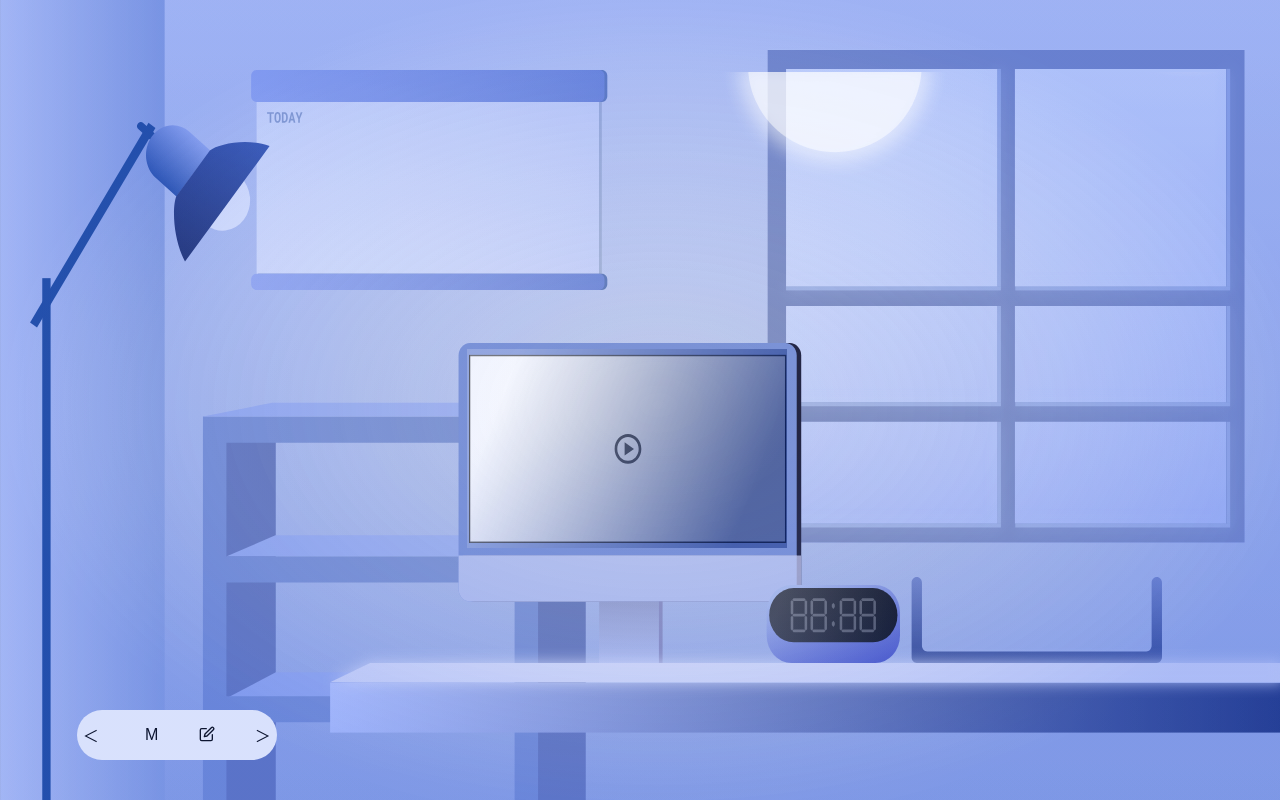
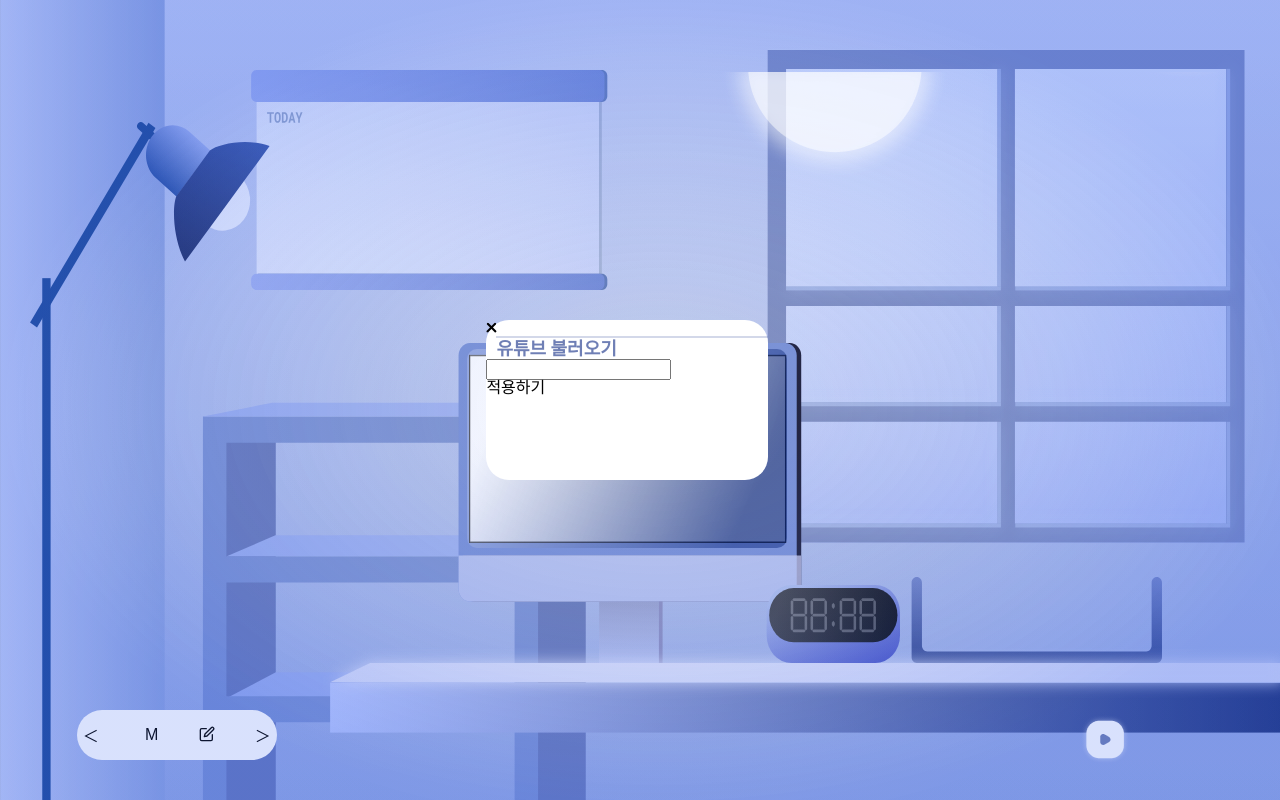
Before and after one commit to mynameSumin/dang-il-frontend, a React (Create React App) app: page /user/1 in a window 1280 px wide. Built offline with nearby package versions, Linux system fonts and the light colour scheme.

Commit message:
[feat] 패널 디자인 수정

```diff
--- a/src/pages/UserPage.js
+++ b/src/pages/UserPage.js
@@ -7,6 +7,8 @@ import "../styles/userPage.css";
 import windowFrame from "../assets/windowFrame.png";
 import sun from "../assets/sun.png";
 import moon from "../assets/moon.png";
+import changeMusic from "../assets/chageMusic.png";
+import closeBtn from "../assets/close.png";
 import Panel from "../components/Panel"; // 새로운 컴포넌트 import
 
 const UserPage = () => {
@@ -21,6 +23,7 @@ const UserPage = () => {
   const [animation, setAnimation] = useState(false);
   const [editBook, setEditBook] = useState(false); // 책 편집 화면 표시 여부
   const [tagbutton, settagbutton] = useState(false); //태그버튼 눌렀을때 색변환
+  const [key, setKey] = useState("bHvT0SNITuU");
 
   // 이전 사용자로 이동하는 함수
   const handlePrevUser = () => {
@@ -36,11 +39,6 @@ const UserPage = () => {
     if (nextId <= maxUserId) {
       navigate(`/user/${nextId}`);
     }
-  };
-
-  // 메인 페이지로 이동하는 함수
-  const handleGoHome = () => {
-    navigate(-1);
   };
 
   const LeftSettingtoggle = (e) => {
@@ -68,10 +66,12 @@ const UserPage = () => {
   return (
     <div className="background">
       <div className="add-color"></div>
+
+      {/* 유튜브 관련 파트 */}
       <div className="player-box">
         <YouTube
           iframeClassName="player"
-          videoId="FSugYv8kmeo"
+          videoId={key}
           opts={{
             width: "25%",
             height: "24.9%",
@@ -81,7 +81,7 @@ const UserPage = () => {
               loop: 1, // 반복재생
               modestbranding: 1, // YouTube 로고 숨김
               mute: 1, // 음소거 (브라우저 자동재생 정책으로 인해 필요)
-              playlist: "hJzDWzEvX5E", // 반복 재생을 위해 playlist에 videoId 추가
+              playlist: "bHvT0SNITuU", // 반복 재생을 위해 playlist에 videoId 추가
             },
           }}
           //이벤트 리스너
@@ -90,7 +90,12 @@ const UserPage = () => {
           }}
         />
       </div>
-
+      <div className="change-music-window">
+        <img src={closeBtn} />
+        <div className="title">유튜브 불러오기</div>
+        <input></input>
+        <div>적용하기</div>
+      </div>
       <div className="settings">
         {/* 이전 사용자로 이동하는 버튼, 첫 번째 사용자일 경우 비활성화 */}
         <button
@@ -107,7 +112,7 @@ const UserPage = () => {
           <span
             className="icon"
             onClick={() => {
-              navigate(-1);
+              navigate("/mainpage");
             }}
           >
             M
@@ -131,7 +136,8 @@ const UserPage = () => {
           <span className="icon">＞</span>
         </button>
       </div>
-
+      {/* 단축 버튼들 */}
+      <img src={changeMusic} className="change-music" />
       <div class="image-container">
         <img src={sun} id="sun" />
         <img src={moon} id="moon" />
--- a/src/styles/Panel.css
+++ b/src/styles/Panel.css
@@ -3,12 +3,14 @@
   flex-direction: row;
 }
 
-.night, .night p, .night div {
-    color: #0A266E;
+.night,
+.night p,
+.night div {
+  color: #0a266e;
 }
 
 .night .design-tag.active {
-    background: #0A266E;
+  background: #0a266e;
   color: white; /* 텍스트 색상을 흰색으로 변경 (선택 사항) */
 }
 
@@ -23,7 +25,7 @@
   display: flex;
   justify-content: center;
   align-items: center;
-    cursor : pointer;
+  cursor: pointer;
   transition: transform 0.3s ease;
   transform: translateX(-700%);
 }
@@ -32,19 +34,18 @@
   transform: translateX(0);
 }
 
-
 .list-panel {
   position: fixed;
   left: 1%;
   top: 2%;
-    width: 16.7%; /* 전체 화면의 1/5 크기 */
-    height: 91%;
+  width: 17%; /* 전체 화면의 1/5 크기 */
+  min-height: 91%;
   background-color: #f8f9fa;
   box-shadow: -2px 0 8px rgba(0, 0, 0, 0.1);
   border-radius: 24px;
-    background: rgba(255, 255, 255, 0.70);
+  background: rgba(255, 255, 255, 0.7);
   backdrop-filter: blur(15px);
-    padding:20px;
+  padding: 20px;
   transition: transform 0.3s ease;
   transform: translateX(-200%); /* 초기에는 보이지 않음 */
 }
@@ -61,7 +62,7 @@
 }
 
 .deskDesign {
-    color: #6F7FB5;
+  color: #6f7fb5;
   font-family: Roboto;
   font-size: 20px;
   font-style: normal;
@@ -77,8 +78,8 @@
 .rowline1 {
   border-bottom: 2px solid #ccc; /* 회색 구분선 */
   margin-top: 10px;
-    width:100%;
-    display:flex;
+  width: 100%;
+  display: flex;
   justify-content: center;
 }
 
@@ -100,15 +101,15 @@
 }
 
 .design-tag.active {
-    background-color: #6F7FB5;
+  background-color: #6f7fb5;
 }
 
-  .design-tag p.active{
+.design-tag p.active {
   color: white;
 }
 
-  .design-tag p{
-    color: #6F7FB5;
+.design-tag p {
+  color: #6f7fb5;
   font-size: 15px;
   font-weight: 500;
 }
@@ -116,7 +117,7 @@
 .all-items {
   margin-top: 10px;
   margin-bottom: 10px;
-    color: #6F7FB5;
+  color: #6f7fb5;
   font-family: Roboto;
   font-size: 15px;
   font-style: normal;
@@ -128,11 +129,12 @@
   display: flex;
   flex-direction: row;
   justify-content: space-between;
-
+  min-height: fit-content;
+  padding: 0 10px;
 }
 
 .panel-text {
-    color: #6F7FB5;
+  color: #6f7fb5;
   font-family: Roboto;
   font-size: 13px;
   font-style: normal;
@@ -142,12 +144,12 @@
 }
 
 .panel-box {
-    width: 134px;
-    height: 110px;
-    background: #FFF;
+  width: 100px;
+  min-height: 95px;
+  background: #fff;
   margin-bottom: 8px;
   display: flex;
   justify-content: center;
   align-items: center;
-    box-shadow: 0px 2px 6.2px 0px rgba(140, 157, 213, 0.10);
+  box-shadow: 0px 2px 6.2px 0px rgba(140, 157, 213, 0.1);
 }
--- a/src/styles/userPage.css
+++ b/src/styles/userPage.css
@@ -64,7 +64,7 @@
 }
 .add-color {
   position: fixed;
-  border-radius: px;
+  border-radius: 10px;
   width: 25%;
   height: 24.9%;
   left: 36.5%;
@@ -268,3 +268,32 @@
   animation: lightDay 4s ease 1 !important;
   background-size: cover;
 }
+
+/* 유튜브 관련 */
+.change-music {
+  position: fixed;
+  bottom: 35px;
+  right: 150px;
+}
+
+.change-music-window {
+  position: fixed;
+  width: 22%;
+  height: 20%;
+  top: 40%;
+  left: 38%;
+  gap: 0px;
+  border-radius: 23px;
+  opacity: 0px;
+  z-index: 300;
+  background: #ffffff;
+}
+
+.title {
+  color: #6f7fb5;
+  font-family: Roboto;
+  font-size: 18px;
+  font-weight: 600;
+  line-height: 21.09px;
+  text-align: left;
+}
```
Also changed, not shown: src/components/Panel.js (+72 -37 lines). Lines whose indentation alone changed are shown as unchanged.
